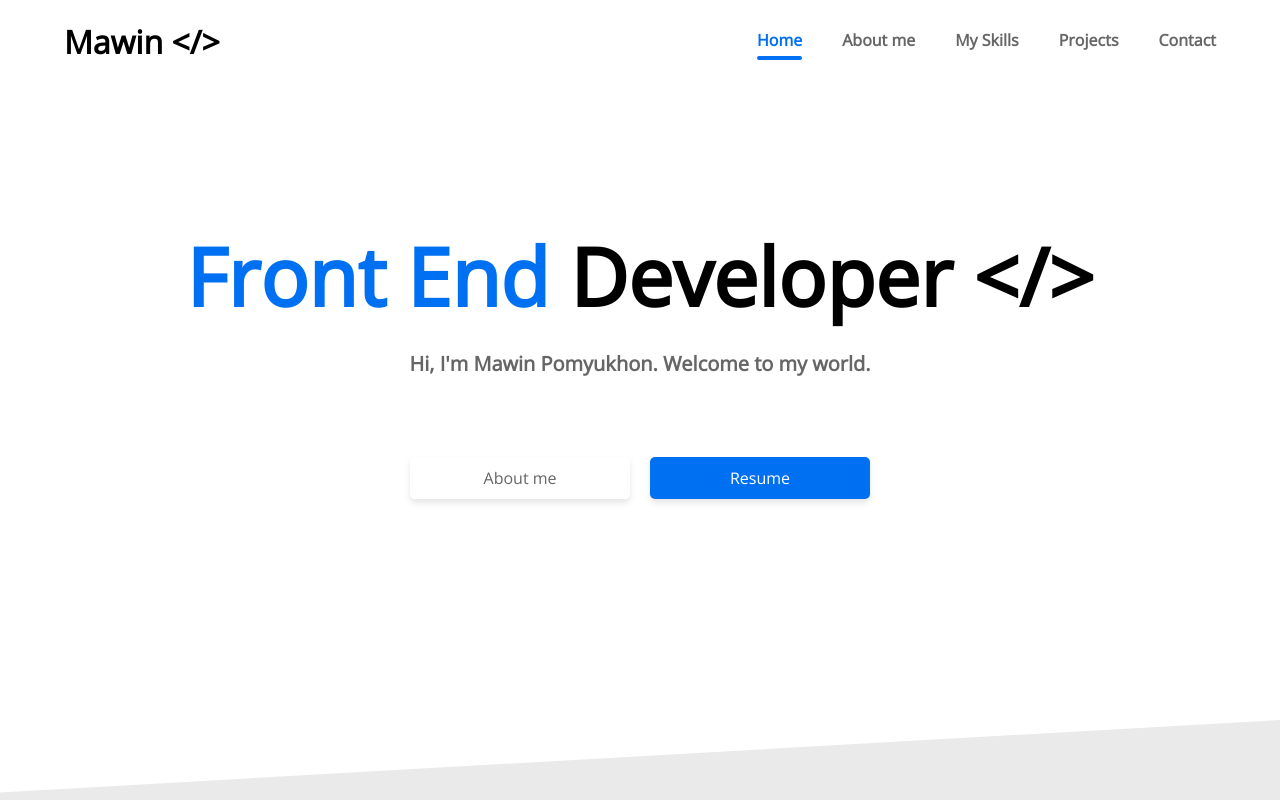
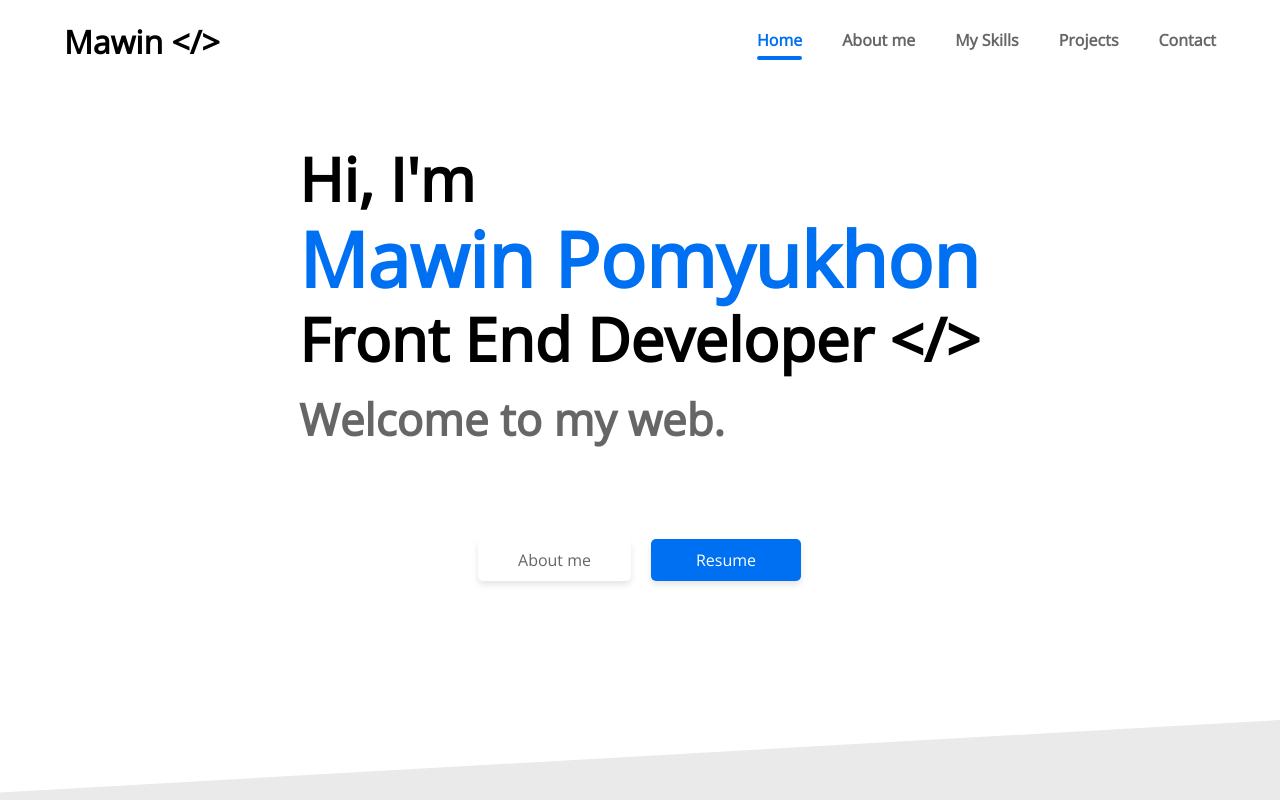
Before and after one commit to mawin-pyk/Portfolio, a React (Create React App) app: page / in a window 1280 px wide. Shown: the top 800 px of the page. Built offline with nearby package versions, Linux system fonts and the light colour scheme.

Commit message:
Edit font

```diff
--- a/src/App.css
+++ b/src/App.css
@@ -17,7 +17,8 @@ body {
 }
 
 h1,
-h2 {
+h2,
+h3 {
     margin: 0px;
     font-weight: 700;
 }
--- a/src/components/Home.js
+++ b/src/components/Home.js
@@ -8,8 +8,10 @@ function Home() {
             <div className="home-content">
                 <FadeInSection>
                     <div className="home__text">
-                        <h1><span>Front End </span>Developer &lt;/&gt;</h1>
-                        <h2>Hi, I'm Mawin Pomyukhon. Welcome to my world.</h2>
+                        <h2>Hi, I'm</h2>
+                        <h1>Mawin Pomyukhon</h1>
+                        <h2>Front End Developer &lt;/&gt;</h2>
+                        <h3>Welcome to my web.</h3>
                     </div>
                     <div className="home__link">
                         <a href="#about">About me</a>
--- a/src/styles/home.css
+++ b/src/styles/home.css
@@ -9,19 +9,19 @@
 }
 
 .home__text {
-    text-align: center;
+    line-height: 3.6rem;
+}
+
+.home__text h2 {
+    font-size: 2.4rem;
 }
 
 .home__text h1 {
-    font-size: 4.8rem;
+    color: var(--blue);
+    font-size: 3.2rem;
 }
 
-.home__text h1 span {
-    color: var(--blue);
-}
-
-.home__text h2 {
-    margin-top: 20px;
+.home__text h3 {
     color: var(--gray);
     font-size: 1.6rem;
 }
@@ -35,7 +35,7 @@
 }
 
 .home__link a {
-    min-width: 220px;
+    min-width: 150px;
     padding: 10px 40px;
     box-sizing: border-box;
     color: var(--gray);
@@ -50,7 +50,7 @@
     background-color: var(--blue);
 }
 
-@media only screen and (min-width: 375px) {
+@media only screen and (min-width: 360px) {
 
     .home-content {
         margin: 0px auto;
@@ -60,9 +60,61 @@
         align-items: center;
     }
 
+    .home__text {
+        line-height: 4rem;
+    }
+
+    .home__text h2 {
+        font-size: 2.8rem;
+    }
+
+    .home__text h1 {
+        font-size: 3.6rem;
+    }
+
+    .home__text h3 {
+        font-size: 2rem;
+    }
+
+}
+
+@media only screen and (min-width: 414px) {
+
+    .home__text {
+        line-height: 4.4rem;
+    }
+
+    .home__text h2 {
+        font-size: 3.2rem;
+    }
+
+    .home__text h1 {
+        font-size: 4rem;
+    }
+
+    .home__text h3 {
+        font-size: 2.4rem;
+    }
+
 }
 
 @media only screen and (min-width: 768px) {
+
+    .home__text {
+        line-height: 8rem;
+    }
+
+    .home__text h2 {
+        font-size: 6.0rem;
+    }
+
+    .home__text h1 {
+        font-size: 7.6rem;
+    }
+
+    .home__text h3 {
+        font-size: 4.4rem;
+    }
 
     .home__link {
         margin-top: 80px;
@@ -76,12 +128,4 @@
         width: 1080px;
     }
 
-    .home__text h1 {
-        font-size: 8rem;
-    }
-
-    .home__text h2 {
-        font-size: 2rem;
-    }
-
 }
```
